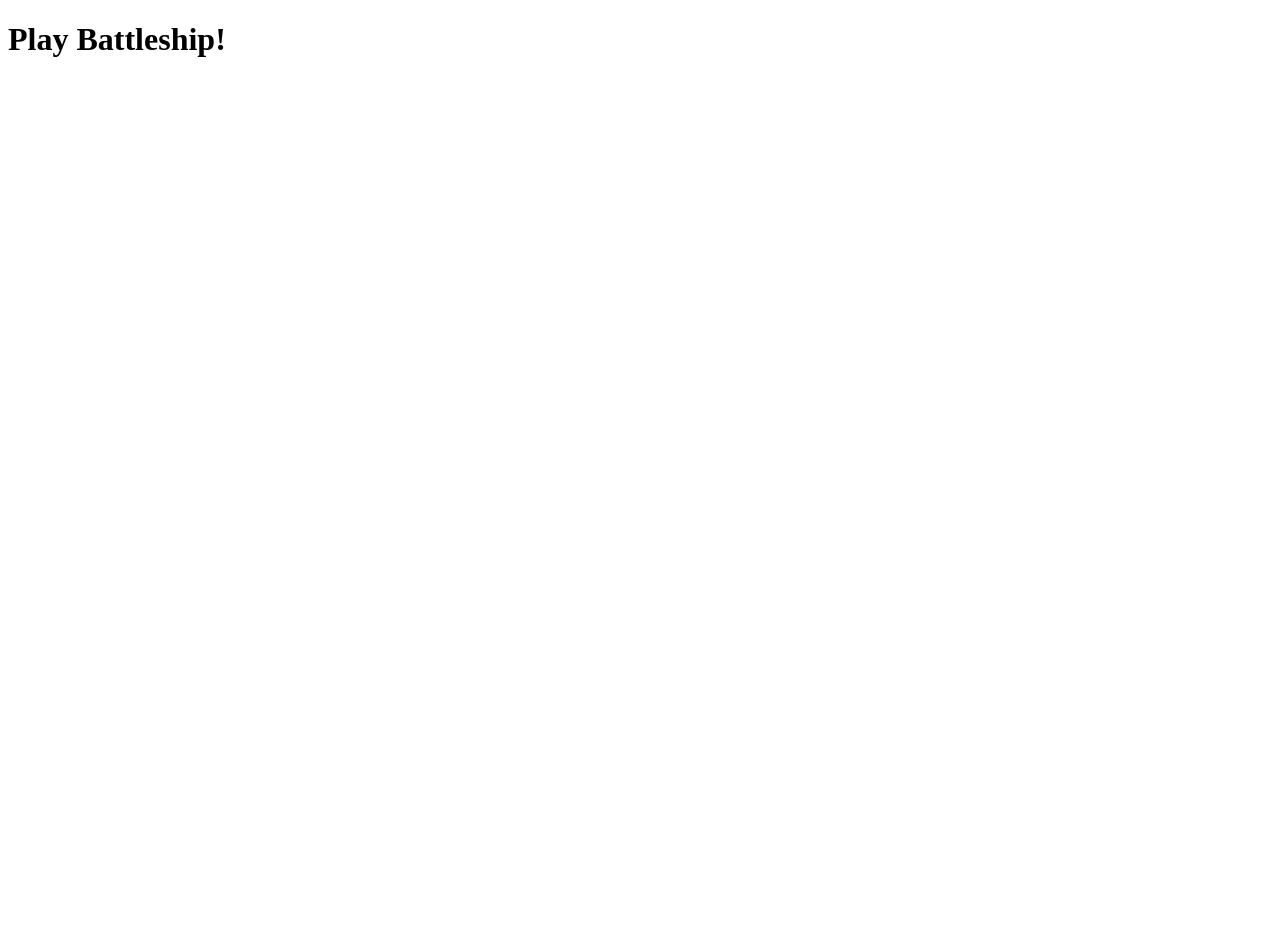
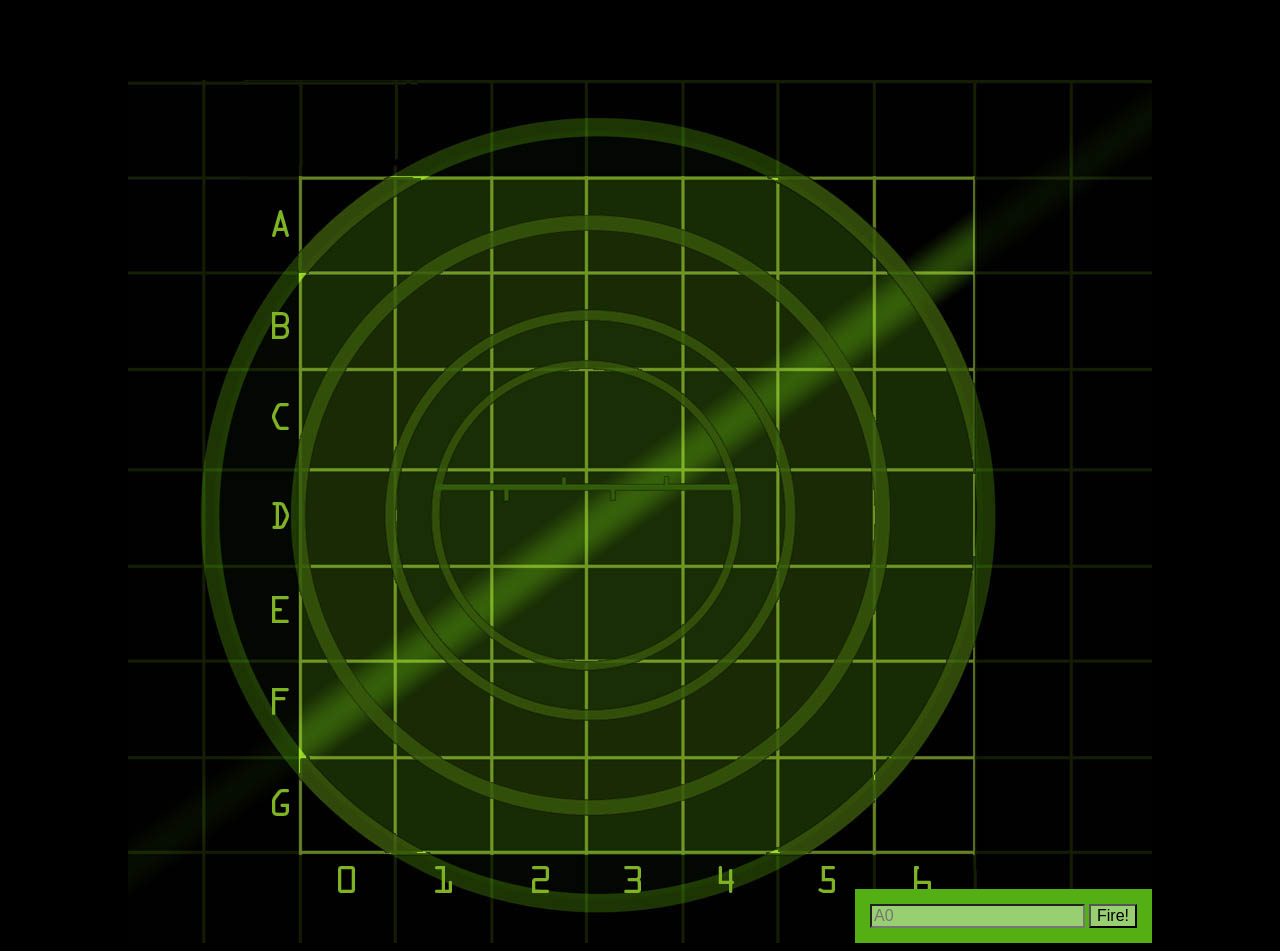
Before and after one commit to akramit/battleship, a plain HTML site: page index.html in a window 1280 px wide. Before the commit the page ends 800 px from the top, so only its background shows below. Drawn offline with Linux system fonts and the light colour scheme.

Commit message:
Basic Game with Board and ships ready.

```diff
--- a/index.html
+++ b/index.html
@@ -2,14 +2,88 @@
 <html lang="en">
 <head>
   <meta charset="UTF-8">
-  <title>Play Battleship!!</title>
+  <title>Battleship</title>
+  <style>
+    body {
+      background-color: black;
+    }
+
+    div#board {
+      position : relative;
+      width : 1024px;
+      height : 863px;
+      margin : auto;
+      background : url("assets/board.jpg") no-repeat;
+    }
+
+    div#messageArea {
+      position : absolute;
+      top : 0px ;
+      left : 0px ;
+      color : rgb(83,175,19);
+    }
+    table {
+      position: absolute;
+      left: 173px;
+      top: 98px;
+      border-spacing: 0px;
+    }
+    td {
+      width: 94px;
+      height: 94px;
+    }
+    form {
+      position: absolute;
+      bottom: 0px;
+      right: 0px;
+      padding: 15px;
+      background-color: rgb(83,175,19);
+    }
+    form input {
+      background-color: rgb(152,207,113);
+      font-size: 1em;
+    }
+    .hit {
+      background: url(assets/ship.png) no-repeat center center;
+    }
+    .miss {
+      background: url(assets/miss.png) no-repeat center center;
+    }
+  </style>
   <!-- <script async src="./index.js"></script> -->
 </head>
 <body>
   <h1>Play Battleship!</h1>
+  <div id="board">
+    <div id="messageArea"></div>
+    <table>
+      <tr>
+        <td id="00"></td><td id="01"></td><td id="02"></td><td id="03"></td><td id="04"></td><td id="05"></td><td id="06"></td>
+      </tr>
+      <tr>
+        <td id="10"></td><td id="11"></td><td id="12"></td><td id="13"></td><td id="14"></td><td id="15"></td><td id="16"></td>
+      </tr>
+      <tr>
+        <td id="20"></td><td id="21"></td><td id="22"></td><td id="23"></td><td id="24"></td><td id="25"></td><td id="26"></td>
+      </tr>
+      <tr>
+        <td id="30"></td><td id="31"></td><td id="32"></td><td id="33"></td><td id="34"></td><td id="35"></td><td id="36"></td>
+      </tr>
+      <tr>
+        <td id="40"></td><td id="41"></td><td id="42"></td><td id="43"></td><td id="44"></td><td id="45"></td><td id="46"></td>
+      </tr>
+      <tr>
+        <td id="50"></td><td id="51"></td><td id="52"></td><td id="53"></td><td id="54"></td><td id="55"></td><td id="56"></td>
+      </tr>
+      <tr>
+        <td id="60"></td><td id="61"></td><td id="62"></td><td id="63"></td><td id="64"></td><td id="65"></td><td id="66"></td>
+      </tr>
+    </table>
+    <form>
+      <input type="text" id="guessInput" placeholder="A0">
+      <input type="button" id="fireButton" value="Fire!">
+    </form>
+  </div>
   <script src="battleship.js"></script>
-  <script src="index.js"></script>
-
-<!-- <button onclick="sinkMyBattleship()">Start Game</button> -->
 </body>
 </html>
```
Also changed, not shown: dom.html (added, +36 -0 lines), assets/board.jpg (added), assets/miss.png (added), assets/ship.png (added), 1 other file.
